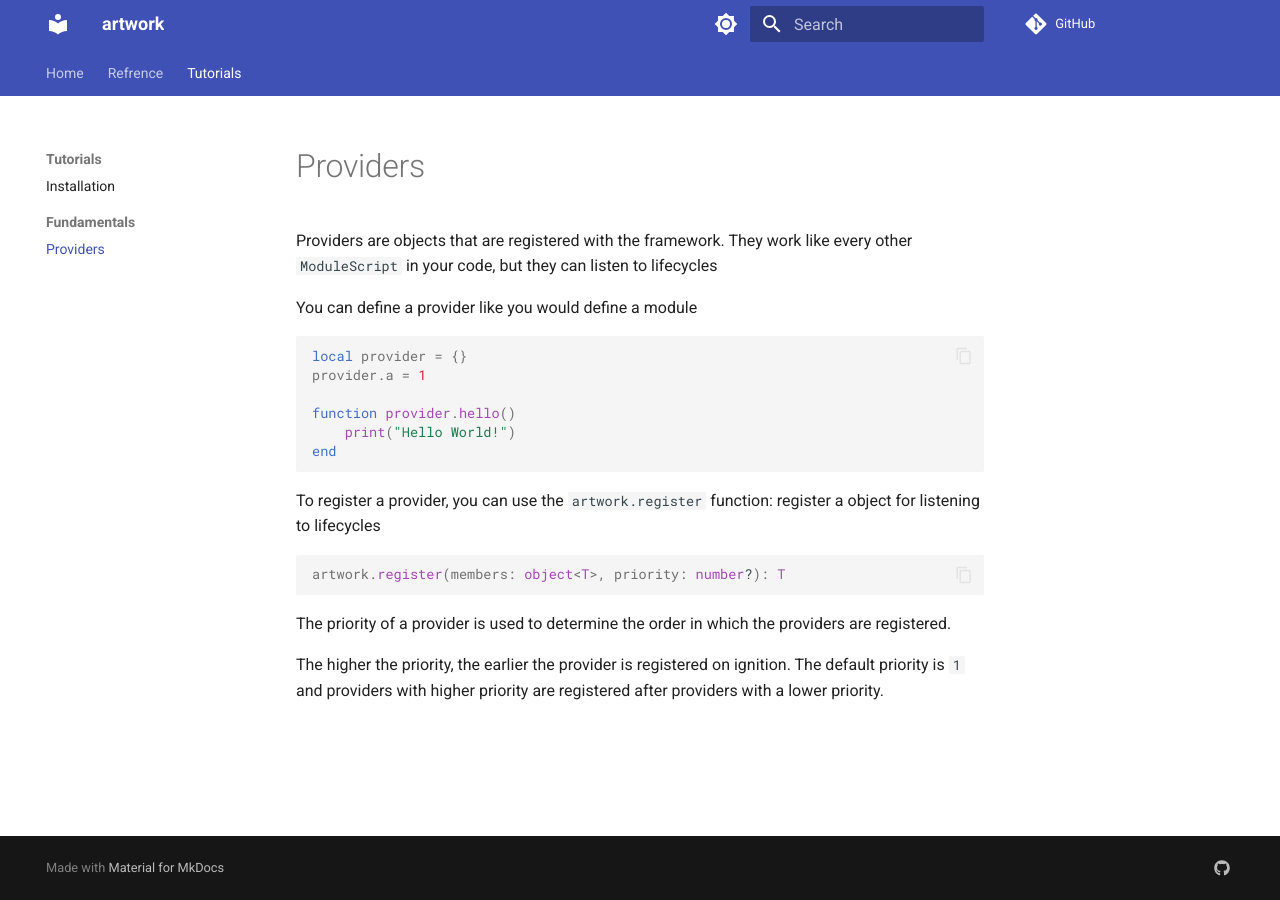
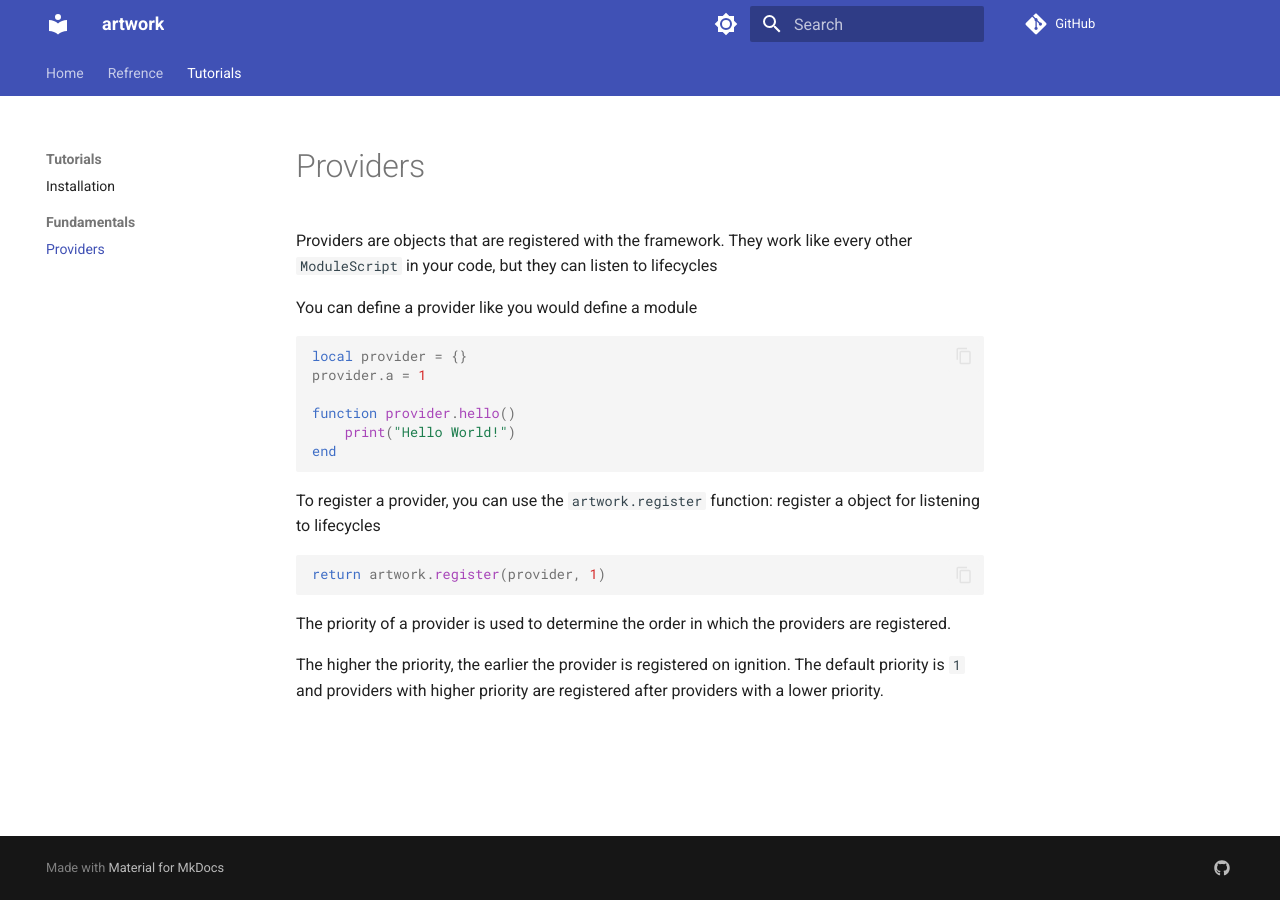
Before and after one commit to ratplier/artwork, an MkDocs documentation site: the page built from docs/tutorials/fundamentals/provider.md, in a window 1280 px wide. Built offline with MkDocs 1.6.1 and Material for MkDocs 9.7.7, drawn with Linux system fonts in a browser that asks for light colours; comment, search, counter and statistics services are not loaded.

Commit message:
docs: edit tutorials/provider

````diff
--- a/docs/tutorials/fundamentals/provider.md
+++ b/docs/tutorials/fundamentals/provider.md
@@ -14,7 +14,7 @@ end
 To register a provider, you can use the `artwork.register` function:
 register a object for listening to lifecycles
 ```luau
-artwork.register(members: object<T>, priority: number?): T
+return artwork.register(provider, 1)
 ```
 
 The priority of a provider is used to determine the order in which the providers are registered.
````
